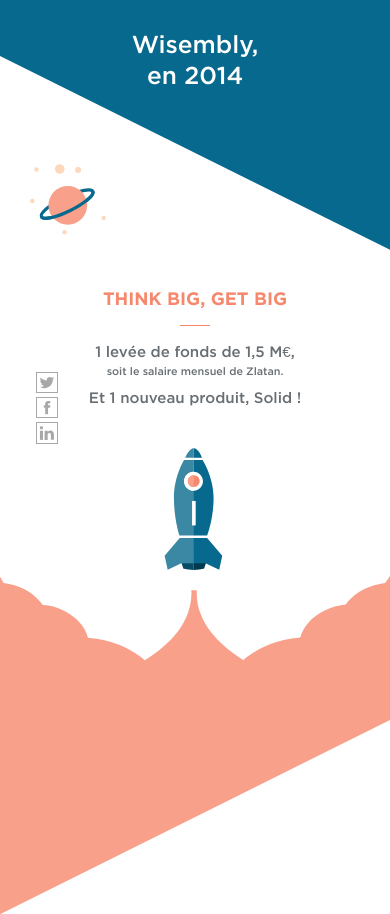
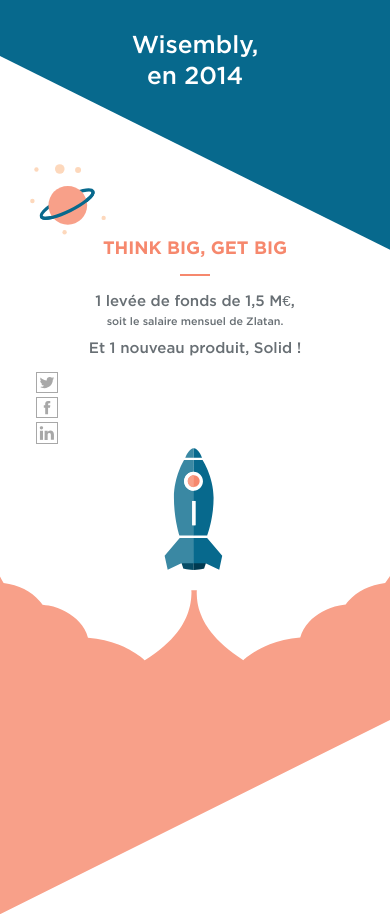
Before and after one commit to Wisembly/2017, a PHP site: page / in a window 390 px wide. Shown: the top 914 px of the page. Run offline with PHP 8.4, Linux system fonts and the light colour scheme.

Commit message:
Fixed vertical position of 1st value text.

```diff
--- a/dist/css/style.css
+++ b/dist/css/style.css
@@ -444,7 +444,7 @@ html {
   .FirstValue {
     margin-top: -35rem; }
     .FirstValue .ValueContent {
-      top: 32rem; }
+      top: 25rem; }
 
 
 
--- a/src/scss/style.scss
+++ b/src/scss/style.scss
@@ -160,7 +160,7 @@ html {
 		margin-top: -35rem;
 
 		.ValueContent {
-			top: 32rem;
+			top: 25rem;
 		}
 
 	}
```
Also changed, not shown: dist/css/style.min.css.
